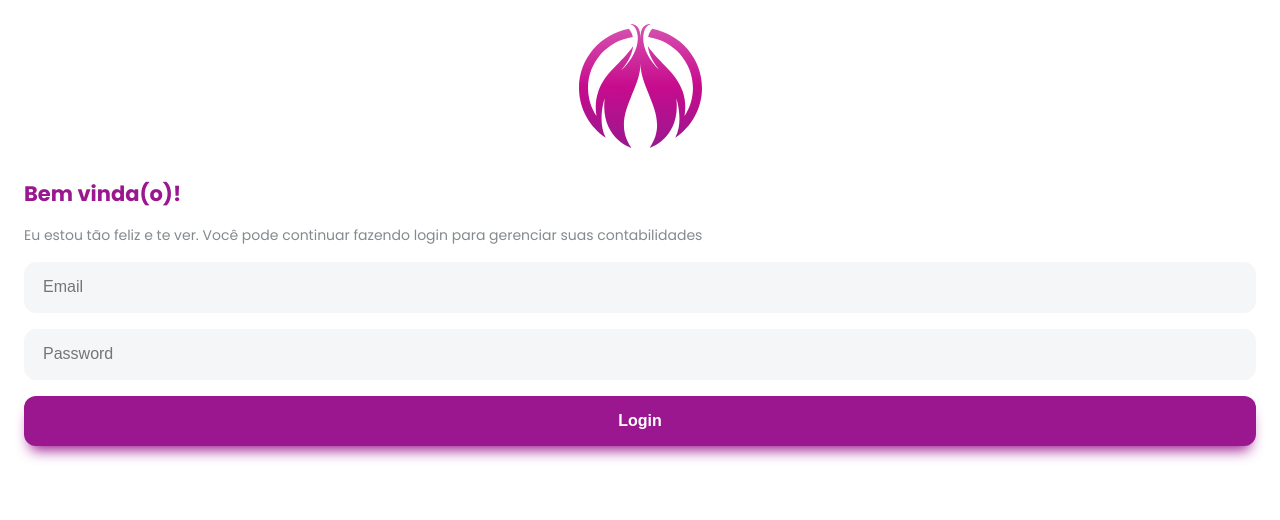
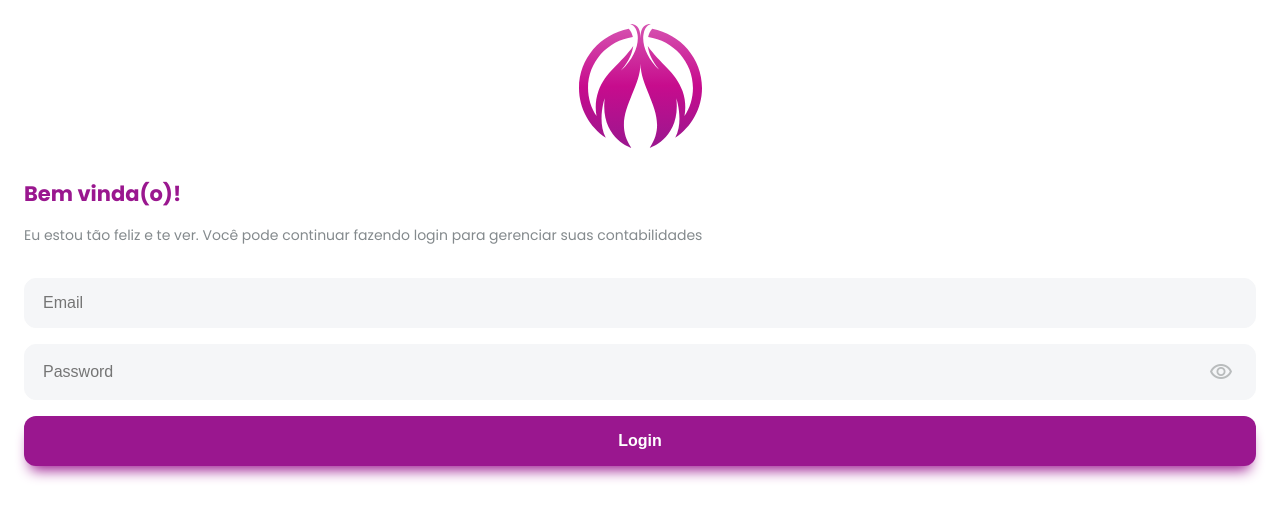
Before and after one commit to jadir-junior/cebs-frontend, an Angular app: page /login in a window 1280 px wide. Shown: the top 520 px of the page. Built offline with nearby package versions, Linux system fonts and the light colour scheme.

Commit message:
:construction: add append button to input

```diff
--- /dev/null
+++ b/src/app/components/external/input/input.component.scss
@@ -0,0 +1,29 @@
+.append-icon {
+  cursor: pointer;
+  background-color: transparent;
+  border: none;
+  color: #b9bcbd;
+
+  margin-left: 8px;
+  order: 1;
+}
+
+.wrapper-input {
+  background-color: var(--background-input);
+  border: 1px solid var(--background-input);
+  padding: 14px 16px;
+  border-radius: 12px;
+  display: flex;
+
+  &:focus-within {
+    border: 1px solid var(--primary-color);
+  }
+
+  input {
+    width: 100%;
+    font-size: 16px;
+    background-color: transparent;
+    border: none;
+    outline: 0;
+  }
+}
--- a/src/app/components/external/input/input.component.ts
+++ b/src/app/components/external/input/input.component.ts
@@ -1,4 +1,11 @@
-import { Component, Input, Provider, forwardRef } from '@angular/core'
+import {
+  Component,
+  EventEmitter,
+  Input,
+  Output,
+  Provider,
+  forwardRef,
+} from '@angular/core'
 import { ControlValueAccessor, NG_VALUE_ACCESSOR } from '@angular/forms'
 
 const INPUT_VALUE_ACCESSOR: Provider = {
@@ -19,36 +26,27 @@ const INPUT_VALUE_ACCESSOR: Provider = {
         (keyup)="onInputChange($event)"
         (focus)="markAsTouched()"
       />
+      <button
+        *ngIf="appendIcon"
+        class="material-symbols-outlined append-icon"
+        type="button"
+        [disabled]="disabled"
+        (click)="onAppendIconClick()"
+      >
+        {{ appendIcon }}
+      </button>
     </div>
   `,
-  styles: [
-    `
-      .wrapper-input {
-        background-color: var(--background-input);
-        border: 1px solid var(--background-input);
-        padding: 14px 16px;
-        border-radius: 12px;
-
-        &:focus-within {
-          border: 1px solid var(--primary-color);
-        }
-
-        input {
-          width: 100%;
-          font-size: 16px;
-          background-color: transparent;
-          border: none;
-          outline: 0;
-        }
-      }
-    `,
-  ],
+  styleUrls: ['input.component.scss'],
   providers: [INPUT_VALUE_ACCESSOR],
 })
 export class InputComponent implements ControlValueAccessor {
+  @Input() appendIcon!: string
   @Input() type: 'text' | 'email' | 'password' | 'tel' = 'text'
   @Input() placeholder!: string
   @Input() error = false
+
+  @Output() appendIconClickEvent = new EventEmitter()
 
   disabled = false
   value: string | null = null
@@ -63,6 +61,10 @@ export class InputComponent implements ControlValueAccessor {
 
     this.value = e.target.value
     this.onChange(this.value)
+  }
+
+  onAppendIconClick(): void {
+    this.appendIconClickEvent.emit()
   }
 
   setDisabledState(isDisabled: boolean): void {
--- a/src/app/modules/login/login.component.ts
+++ b/src/app/modules/login/login.component.ts
@@ -26,9 +26,11 @@ import { Component } from '@angular/core'
         </div>
         <div class="wrapper-input">
           <cebs-input
-            type="password"
             placeholder="Password"
             formControlName="password"
+            [appendIcon]="showPassword ? 'visibility_off' : 'visibility'"
+            [type]="showPassword ? 'text' : 'password'"
+            (appendIconClickEvent)="toggleVisibility()"
           ></cebs-input>
         </div>
         <cebs-button [block]="true" color="primary" type="submit"> Login </cebs-button>
@@ -43,7 +45,7 @@ import { Component } from '@angular/core'
       }
 
       .wrapper-text {
-        margin: 16px 0;
+        margin: 16px 0 32px 0;
       }
 
       .wrapper-input {
@@ -53,6 +55,8 @@ import { Component } from '@angular/core'
   ],
 })
 export class LoginComponent {
+  showPassword = false
+
   form: FormGroup = this.fb.group({
     email: [''],
     password: [''],
@@ -60,6 +64,10 @@ export class LoginComponent {
 
   constructor(private fb: FormBuilder) {}
 
+  toggleVisibility(): void {
+    this.showPassword = !this.showPassword
+  }
+
   onSubmit({ value }: FormGroup): void {
     console.log(value)
   }
--- a/src/index.html
+++ b/src/index.html
@@ -12,6 +12,10 @@
       href="https://fonts.googleapis.com/css2?family=Poppins:wght@100;200;300;400;500;600;700;800"
       rel="stylesheet"
     />
+    <link
+      rel="stylesheet"
+      href="https://fonts.googleapis.com/css2?family=Material+Symbols+Outlined:opsz,wght,FILL,GRAD@20..48,100..700,0..1,-50..200"
+    />
   </head>
   <body>
     <app-root></app-root>
```
